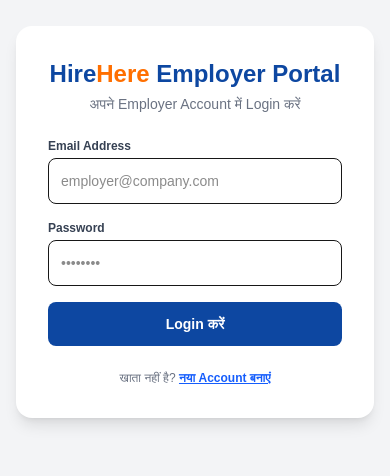
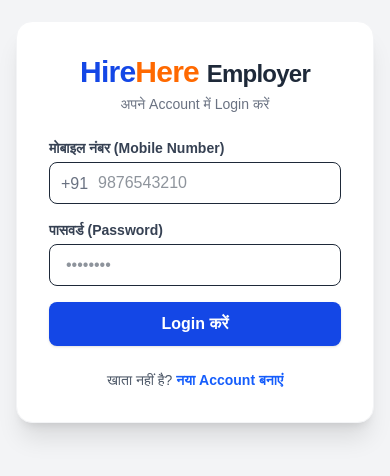
Before and after one commit to Hirehere/HireHere, a Next.js app: page /employer/login in a window 390 px wide. Shown: the part 200-676 px from the top of the page. Built offline with nearby package versions, Linux system fonts and the light colour scheme; no server answers.

Commit message:
Change employer login to mobile number

```diff
--- a/app/employer/login/page.tsx
+++ b/app/employer/login/page.tsx
@@ -1,96 +1,209 @@
 'use client';
 
-import React, { useState } from 'react';
+import React, { useState, useEffect } from 'react';
 import { supabase } from '../../lib/supabase';
 import { useRouter } from 'next/navigation';
 import Link from 'next/link';
 
-export default function EmployerLogin() {
-  const [email, setEmail] = useState('');
+export default function EmployerAuth() {
+  const [isRegister, setIsRegister] = useState(false);
+  const [phone, setPhone] = useState('');
   const [password, setPassword] = useState('');
+  const [companyName, setCompanyName] = useState('');
+  const [errorMsg, setErrorMsg] = useState('');
   const [loading, setLoading] = useState(false);
-  const [errorMsg, setErrorMsg] = useState('');
   const router = useRouter();
 
-  const handleLogin = async (e: React.FormEvent) => {
+  useEffect(() => {
+    checkUser();
+  }, []);
+
+  const checkUser = async () => {
+    const { data: { user } } = await supabase.auth.getUser();
+    if (user) {
+      router.push('/employer/dashboard');
+    }
+  };
+
+  // Helper: Mobile Number ko Email format me badalne ke liye
+  const getFormattedEmail = (mobile: string) => {
+    const cleanNumber = mobile.trim().replace(/\D/g, '');
+    return `${cleanNumber}@hirehere.in`;
+  };
+
+  const handleSubmit = async (e: React.FormEvent) => {
     e.preventDefault();
+    setErrorMsg('');
     setLoading(true);
-    setErrorMsg('');
 
-    try {
-      const { data, error } = await supabase.auth.signInWithPassword({
-        email,
-        password,
+    if (phone.trim().length < 10) {
+      setErrorMsg('कृपया 10 अंकों का सही मोबाइल नंबर दर्ज करें।');
+      setLoading(false);
+      return;
+    }
+
+    const formattedEmail = getFormattedEmail(phone);
+
+    if (isRegister) {
+      // REGISTER LOGIC
+      const { data, error } = await supabase.auth.signUp({
+        email: formattedEmail,
+        password: password,
+        options: {
+          data: {
+            company_name: companyName,
+            phone_number: phone,
+          },
+        },
       });
 
       if (error) {
         setErrorMsg(error.message);
-      } else if (data.session) {
+      } else {
+        alert('Account सफलतापूर्वक बन गया है! अब Login करें।');
+        setIsRegister(false);
+      }
+    } else {
+      // LOGIN LOGIC
+      const { data, error } = await supabase.auth.signInWithPassword({
+        email: formattedEmail,
+        password: password,
+      });
+
+      if (error) {
+        setErrorMsg('गलत मोबाइल नंबर या पासवर्ड। (Invalid login credentials)');
+      } else {
         router.push('/employer/dashboard');
       }
-    } catch (err: any) {
-      setErrorMsg('Login में समस्या आई। कृपया पुनः प्रयास करें।');
-    } finally {
-      setLoading(false);
     }
+
+    setLoading(false);
   };
 
   return (
     <div className="min-h-screen bg-gray-100 flex items-center justify-center p-4">
-      <div className="bg-white p-8 rounded-2xl shadow-lg max-w-md w-full">
+      <div className="max-w-md w-full bg-white rounded-2xl shadow-xl p-8 border border-gray-100">
+
+        {/* Title */}
         <div className="text-center mb-6">
-          <h1 className="text-2xl font-black text-[#0d47a1]">
-            Hire<span className="text-[#ff6f00]">Here</span> Employer Portal
+          <h1 className="text-3xl font-extrabold tracking-tight">
+            <span className="text-blue-700">Hire</span>
+            <span className="text-orange-500">Here</span>{' '}
+            <span className="text-gray-800 font-semibold text-2xl">Employer</span>
           </h1>
-          <p className="text-sm text-gray-500 mt-1">अपने Employer Account में Login करें</p>
+          <p className="text-gray-500 text-sm mt-1">
+            {isRegister ? 'नया Employer Account बनाएं' : 'अपने Account में Login करें'}
+          </p>
         </div>
 
+        {/* Error Alert */}
         {errorMsg && (
-          <div className="bg-red-50 text-red-600 p-3 rounded-lg text-sm mb-4 border border-red-200">
+          <div className="mb-4 p-3 bg-red-50 border border-red-200 text-red-600 rounded-lg text-sm">
             {errorMsg}
           </div>
         )}
 
-        <form onSubmit={handleLogin} className="space-y-4">
+        <form onSubmit={handleSubmit} className="space-y-4">
+
+          {/* Registration Company Name */}
+          {isRegister && (
+            <div>
+              <label className="block text-sm font-semibold text-gray-700 mb-1">
+                कंपनी / दुकान का नाम (Company Name)
+              </label>
+              <input
+                type="text"
+                required
+                value={companyName}
+                onChange={(e) => setCompanyName(e.target.value)}
+                placeholder="e.g. SL Polycoat Pvt Ltd"
+                className="w-full px-4 py-2 border rounded-lg focus:ring-2 focus:ring-blue-500 outline-none text-gray-800"
+              />
+            </div>
+          )}
+
+          {/* Mobile Number Field */}
           <div>
-            <label className="block text-xs font-bold text-gray-700 mb-1">Email Address</label>
+            <label className="block text-sm font-semibold text-gray-700 mb-1">
+              मोबाइल नंबर (Mobile Number)
+            </label>
+            <div className="relative">
+              <span className="absolute left-3 top-2.5 text-gray-500 font-medium">
+                +91
+              </span>
+              <input
+                type="tel"
+                required
+                maxLength={10}
+                value={phone}
+                onChange={(e) => setPhone(e.target.value)}
+                placeholder="9876543210"
+                className="w-full pl-12 pr-4 py-2 border rounded-lg focus:ring-2 focus:ring-blue-500 outline-none text-gray-800 font-medium"
+              />
+            </div>
+          </div>
+
+          {/* Password Field */}
+          <div>
+            <label className="block text-sm font-semibold text-gray-700 mb-1">
+              पासवर्ड (Password)
+            </label>
             <input
-              type="email"
+              type="password"
               required
-              value={email}
-              onChange={(e) => setEmail(e.target.value)}
-              placeholder="employer@company.com"
-              className="w-full p-3 border rounded-lg text-sm focus:ring-2 focus:ring-blue-500 outline-none"
+              minLength={6}
+              value={password}
+              onChange={(e) => setPassword(e.target.value)}
+              placeholder="••••••••"
+              className="w-full px-4 py-2 border rounded-lg focus:ring-2 focus:ring-blue-500 outline-none text-gray-800"
             />
           </div>
 
-          <div>
-            <label className="block text-xs font-bold text-gray-700 mb-1">Password</label>
-            <input
-              type="password"
-              required
-              value={password}
-              onChange={(e) => setPassword(e.target.value)}
-              placeholder="••••••••"
-              className="w-full p-3 border rounded-lg text-sm focus:ring-2 focus:ring-blue-500 outline-none"
-            />
-          </div>
-
+          {/* Submit Button */}
           <button
             type="submit"
             disabled={loading}
-            className="w-full bg-[#0d47a1] text-white py-3 rounded-lg font-bold text-sm hover:bg-blue-800 transition disabled:opacity-50"
+            className="w-full bg-blue-700 hover:bg-blue-800 text-white font-bold py-2.5 rounded-lg shadow transition duration-150 disabled:opacity-50"
           >
-            {loading ? 'Logging in...' : 'Login करें'}
+            {loading
+              ? 'कृपया प्रतीक्षा करें...'
+              : isRegister
+              ? 'Account बनाएं (Register)'
+              : 'Login करें'}
           </button>
         </form>
 
-        <div className="mt-6 text-center text-xs text-gray-500">
-          खाता नहीं है?{' '}
-          <Link href="/employer/register" className="text-blue-600 font-bold underline">
-            नया Account बनाएं
-          </Link>
+        {/* Toggle Login / Register */}
+        <div className="mt-6 text-center text-sm text-gray-600">
+          {isRegister ? (
+            <p>
+              पहले से अकाउंट है?{' '}
+              <button
+                onClick={() => {
+                  setIsRegister(false);
+                  setErrorMsg('');
+                }}
+                className="text-blue-600 font-bold hover:underline"
+              >
+                Login करें
+              </button>
+            </p>
+          ) : (
+            <p>
+              खाता नहीं है?{' '}
+              <button
+                onClick={() => {
+                  setIsRegister(true);
+                  setErrorMsg('');
+                }}
+                className="text-blue-600 font-bold hover:underline"
+              >
+                नया Account बनाएं
+              </button>
+            </p>
+          )}
         </div>
+
       </div>
     </div>
   );
```
